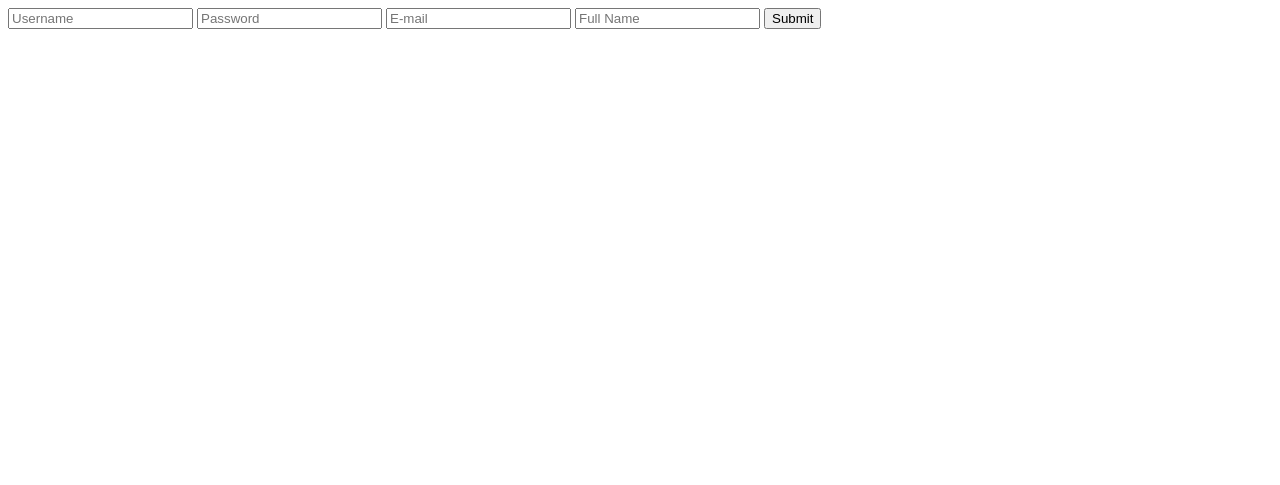
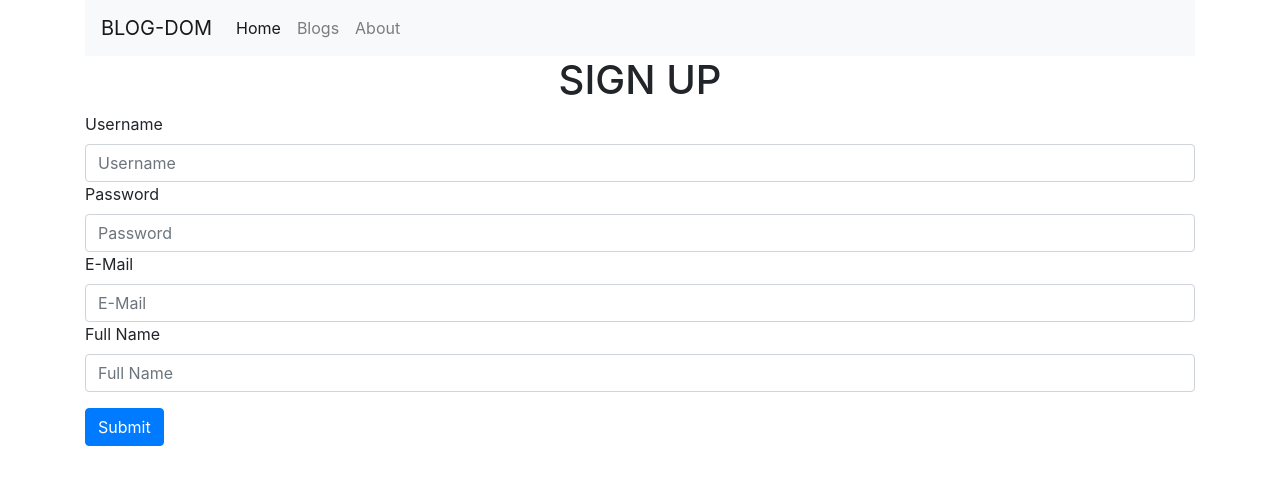
Before and after one commit to Sharma-Hrishabh/DBMS_Project, a Flask app: page /signup/ in a window 1280 px wide. Shown: the top 485 px of the page. Run offline with Flask 2, Linux system fonts and the light colour scheme; some libraries are stand-ins or nearby versions.

Commit message:
signup form modification and add slugify script

```diff
--- a/flaskr/assets/js/script.js
+++ b/flaskr/assets/js/script.js
@@ -7,3 +7,5 @@ $(document).ready(function(e){
 		$('.input-group #search_param').val(param);
 	});
 });
+
+console.log('hii');
--- a/flaskr/templates/signup.html
+++ b/flaskr/templates/signup.html
@@ -3,14 +3,58 @@
   <head>
     <meta charset="utf-8">
     <title></title>
-  </head>
+    <link rel="stylesheet" href="..assets/css/style.css">
+<link rel="stylesheet" href="https://stackpath.bootstrapcdn.com/bootstrap/4.3.1/css/bootstrap.min.css" integrity="sha384-ggOyR0iXCbMQv3Xipma34MD+dH/1fQ784/j6cY/iJTQUOhcWr7x9JvoRxT2MZw1T" crossorigin="anonymous">
+<link rel="stylesheet" href="https://use.fontawesome.com/releases/v5.8.1/css/all.css" integrity="sha384-50oBUHEmvpQ+1lW4y57PTFmhCaXp0ML5d60M1M7uH2+nqUivzIebhndOJK28anvf" crossorigin="anonymous">
+</head>
   <body>
+
+    <!-- NAVBAR -->
+
+    <div class="container">
+    <nav class="navbar navbar-expand-lg navbar-light bg-light">
+    <a class="navbar-brand" href="#">BLOG-DOM</a>
+    <button class="navbar-toggler" type="button" data-toggle="collapse" data-target="#navbarNav" aria-controls="navbarNav" aria-expanded="false" aria-label="Toggle navigation">
+      <span class="navbar-toggler-icon"></span>
+    </button>
+    <div class="collapse navbar-collapse" id="navbarNav">
+      <ul class="navbar-nav">
+        <li class="nav-item active">
+          <a class="nav-link" href="#">Home <span class="sr-only">(current)</span></a>
+        </li>
+        <li class="nav-item">
+          <a class="nav-link" href="#">Blogs</a>
+        </li>
+        <li class="nav-item">
+          <a class="nav-link" href="#">About</a>
+        </li>
+      </ul>
+    </div>
+  </nav>
+  </div>
+
+
+    <!-- create_blog_form -->
+    <h1 class="text-center">SIGN UP</h1>
+    <div class="container" margin-top:10%;>
     <form method="POST">
-      <input type="text" name="username" value="" placeholder="Username">
-      <input type="password" name="password" value="" placeholder="Password">
-      <input type="email" name="emailid" value="" placeholder="E-mail">
-      <input type="text" name="name" value="" placeholder="Full Name">
-      <input type="submit" name="Submit" value="Submit">
+      <div class="form-group">
+        <label for="username">Username</label>
+        <input type="text" class="form-control" name="username" id="username" placeholder="Username">
+        <label for="password">Password</label>
+        <input type="password" class="form-control" name="password" id="password" placeholder="Password">
+        <label for="email">E-Mail</label>
+        <input type="email" class="form-control" name="emailid" id="email" placeholder="E-Mail">
+        <label for="fullname">Full Name</label>
+        <input type="fullname" class="form-control" name="name" id="fullname" placeholder="Full Name">
+      </div>
+      <input type="submit" name="Submit" class="btn btn-primary">
     </form>
+</div>
+
+    <script src="https://code.jquery.com/jquery-3.3.1.slim.min.js" integrity="sha384-q8i/X+965DzO0rT7abK41JStQIAqVgRVzpbzo5smXKp4YfRvH+8abtTE1Pi6jizo" crossorigin="anonymous"></script>
+    <script src="https://cdnjs.cloudflare.com/ajax/libs/popper.js/1.14.7/umd/popper.min.js" integrity="sha384-UO2eT0CpHqdSJQ6hJty5KVphtPhzWj9WO1clHTMGa3JDZwrnQq4sF86dIHNDz0W1" crossorigin="anonymous"></script>
+    <script src="https://stackpath.bootstrapcdn.com/bootstrap/4.3.1/js/bootstrap.min.js" integrity="sha384-JjSmVgyd0p3pXB1rRibZUAYoIIy6OrQ6VrjIEaFf/nJGzIxFDsf4x0xIM+B07jRM" crossorigin="anonymous"></script>
+    <script src="../assets/js/script.js"></script>
   </body>
 </html>
```
Also changed, not shown: flaskr/templates/create_blog.html (+18 -1 lines).
